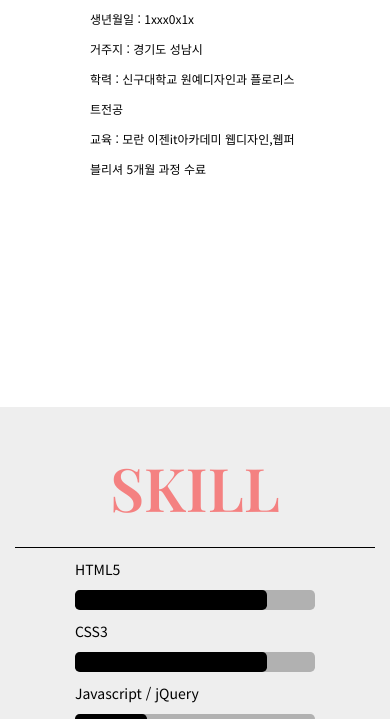
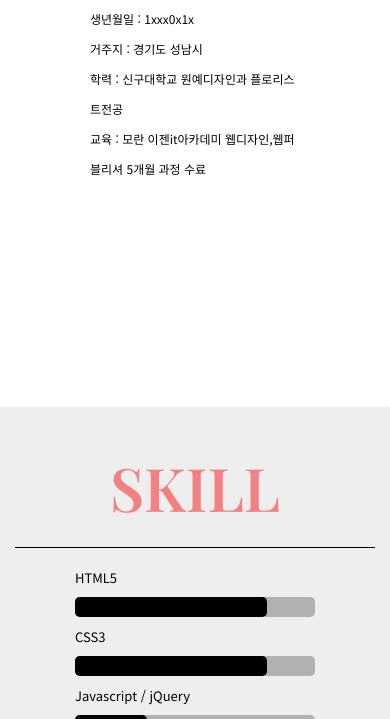
Before and after one commit to jwdy02/portfolio, a plain HTML site: page index.html in a window 390 px wide. Shown: the part 1281-2000 px from the top of the page. Drawn offline with nearby package versions, Linux system fonts and the light colour scheme; a web font is replaced by a local one.

Commit message:
Add files via upload

```diff
--- a/css/responsive.css
+++ b/css/responsive.css
@@ -36,10 +36,8 @@
     padding: 0 15px;
 }
   div#title::after{
-    /*! display: none; */
-    /*! padding: 0 30px; */
     background-position-x: right;
-    height: 36%;
+    height: 39%;
   }
   div#title div.wrap{
     width: calc(100vw - 30px);
@@ -114,10 +112,10 @@
   }
   section#skill .wrap .left .bar .skill{
     line-height: 3;
-    font-size: 14px;
+    font-size: 13px;
   }
   section#skill .wrap .left .bar:nth-child(1) .skill{
-    padding: 0;
+    padding-top: 10px;
   }
 
 /*  포트폴리오  */
```
